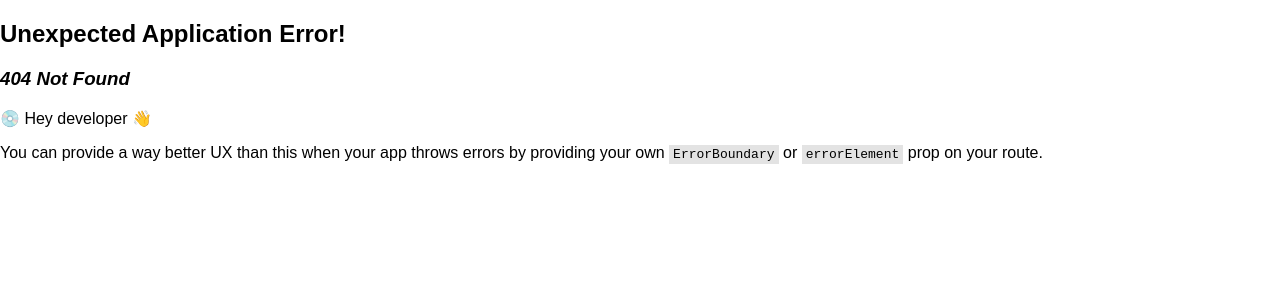
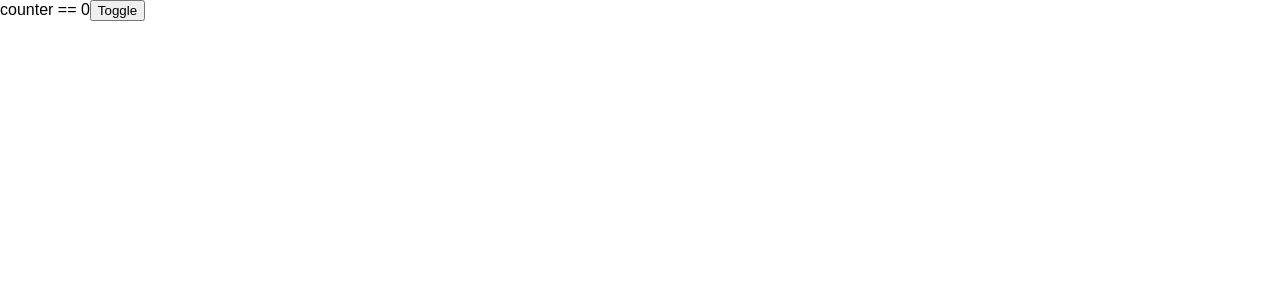
Before and after one commit to shrujan/React-Basic---UserComponent, a React (Create React App) app: page /redux-counter in a window 1280 px wide. Before the commit this address had no page. Shown: the top 300 px of the page. Built offline with nearby package versions, Linux system fonts and the light colour scheme.

Commit message:
added counter to redux store and accessed it inside my component + only one section can access redux

```diff
--- a/package.json
+++ b/package.json
@@ -12,8 +12,10 @@
     "@types/react-dom": "^18.0.11",
     "react": "^18.2.0",
     "react-dom": "^18.2.0",
+    "react-redux": "^8.1.0",
     "react-router-dom": "^6.10.0",
     "react-scripts": "5.0.1",
+    "redux": "^4.2.1",
     "sass": "^1.60.0",
     "typescript": "^4.9.5",
     "web-vitals": "^2.1.4"
--- a/src/App.tsx
+++ b/src/App.tsx
@@ -9,6 +9,7 @@ import { ReactMenu } from './Routing/Exercice2ReactMenu';
 import StarWarsApi from './Routing/Exercise-API';
 import BasicReactForms from './Routing/ReactForms';
 import UserList from './Routing/UserList';
+import ReduxCounterEx from './Routing/ReduxExHome';
 
 const router = createBrowserRouter([
   { path: '/',                  element: <Home />           },
@@ -20,6 +21,7 @@ const router = createBrowserRouter([
   { path: '/star-wars',         element: <StarWarsApi />    },
   { path: '/basic-react-forms', element: <BasicReactForms />},
   { path: '/reducer-user-list', element: <UserList />       },
+  { path: '/redux-counter',     element: <ReduxCounterEx /> },
 ])
 
 function App() {
--- a/src/Routing/Home.tsx
+++ b/src/Routing/Home.tsx
@@ -12,6 +12,7 @@ export const Home = () => {
       <Link to="/star-wars">Star Wars APIs - EX3</Link>
       <Link to="/react-forms">React Forms</Link>
       <Link to="/reducer-user-list">React Reducer - User List</Link>
+      <Link to="/redux-counter">React Redux - Counter</Link>
     </div>
   )
 }
--- /dev/null
+++ b/src/Routing/ReduxExHome.tsx
@@ -0,0 +1,7 @@
+import ReduxCounter from "../components/ReduxCounter/ReduxCounter";
+
+const ReduxCounterEx = () => {
+  return <ReduxCounter></ReduxCounter>
+}
+
+export default ReduxCounterEx;
--- /dev/null
+++ b/src/components/ReduxCounter/CounterDisplay.tsx
@@ -0,0 +1,18 @@
+import { useSelector } from "react-redux";
+
+
+const CounterDisplay = () => {
+  // useSelector() // allows us to select a part of store
+  // useStore() // selects entire store
+  // when the component is unmounted then React reduc will clear the subscription automatically
+
+  // here we extracted the counter info from store
+  const counter = useSelector((state: any) => state.counter); // pass fuction to extract which data we need from store.
+
+  return <div>
+    counter == { counter }
+    <button>Toggle </button>
+  </div>
+}
+
+export default CounterDisplay;
--- /dev/null
+++ b/src/components/ReduxCounter/ReduxCounter.tsx
@@ -0,0 +1,20 @@
+
+
+// create old (depricated) redux example and wrap this component with redux store
+
+import { Provider } from "react-redux";
+import store from "../../store/index";
+import CounterDisplay from "./CounterDisplay";
+
+const ReduxCounter = () => {
+
+  return (
+    <Provider store={ store }>
+      <section>
+        <CounterDisplay />
+      </section>
+    </Provider>
+  )
+}
+
+export default ReduxCounter;
```
Also changed, not shown: 1 other file (tests, documents, lock files or other folders).
